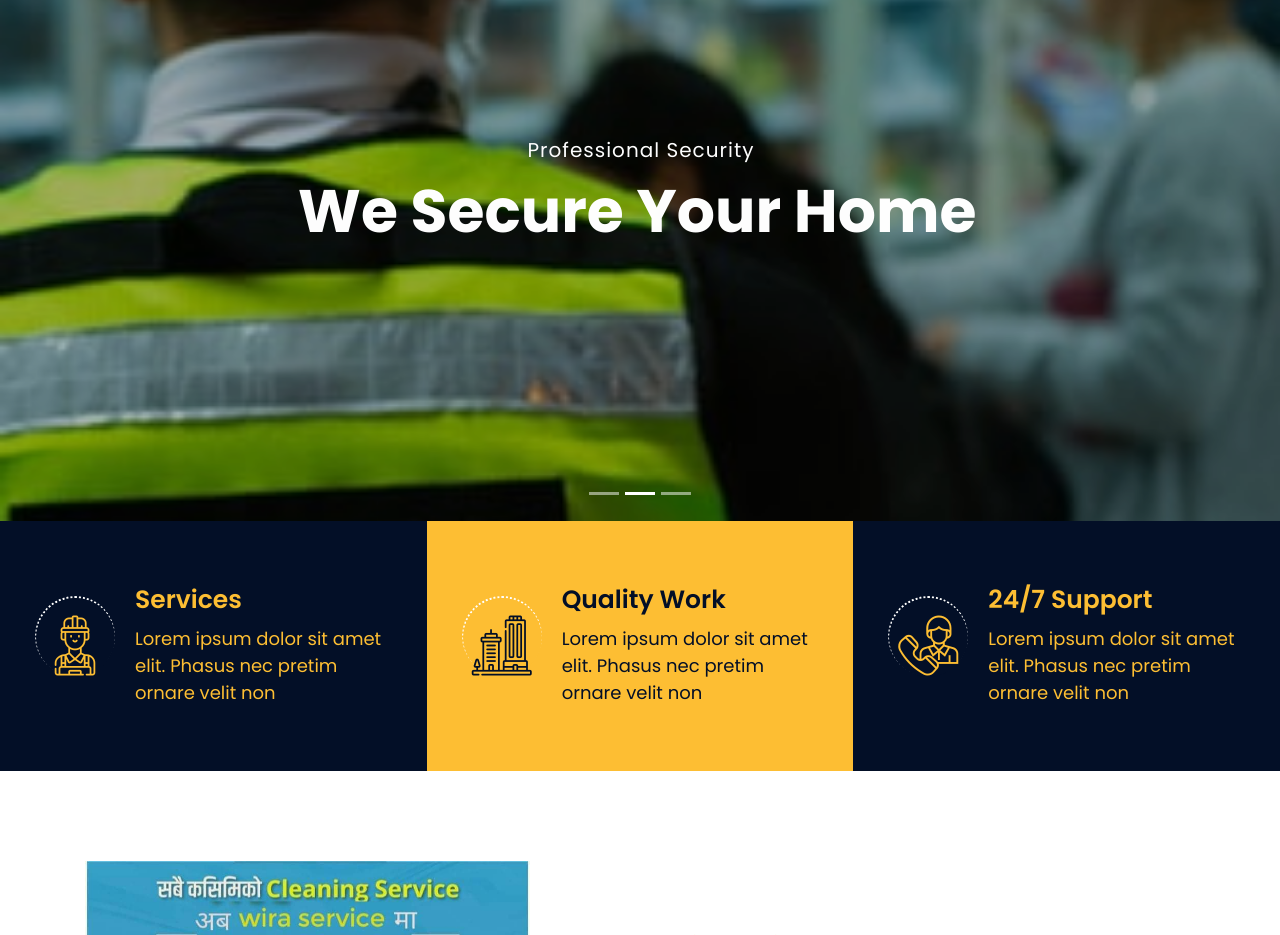
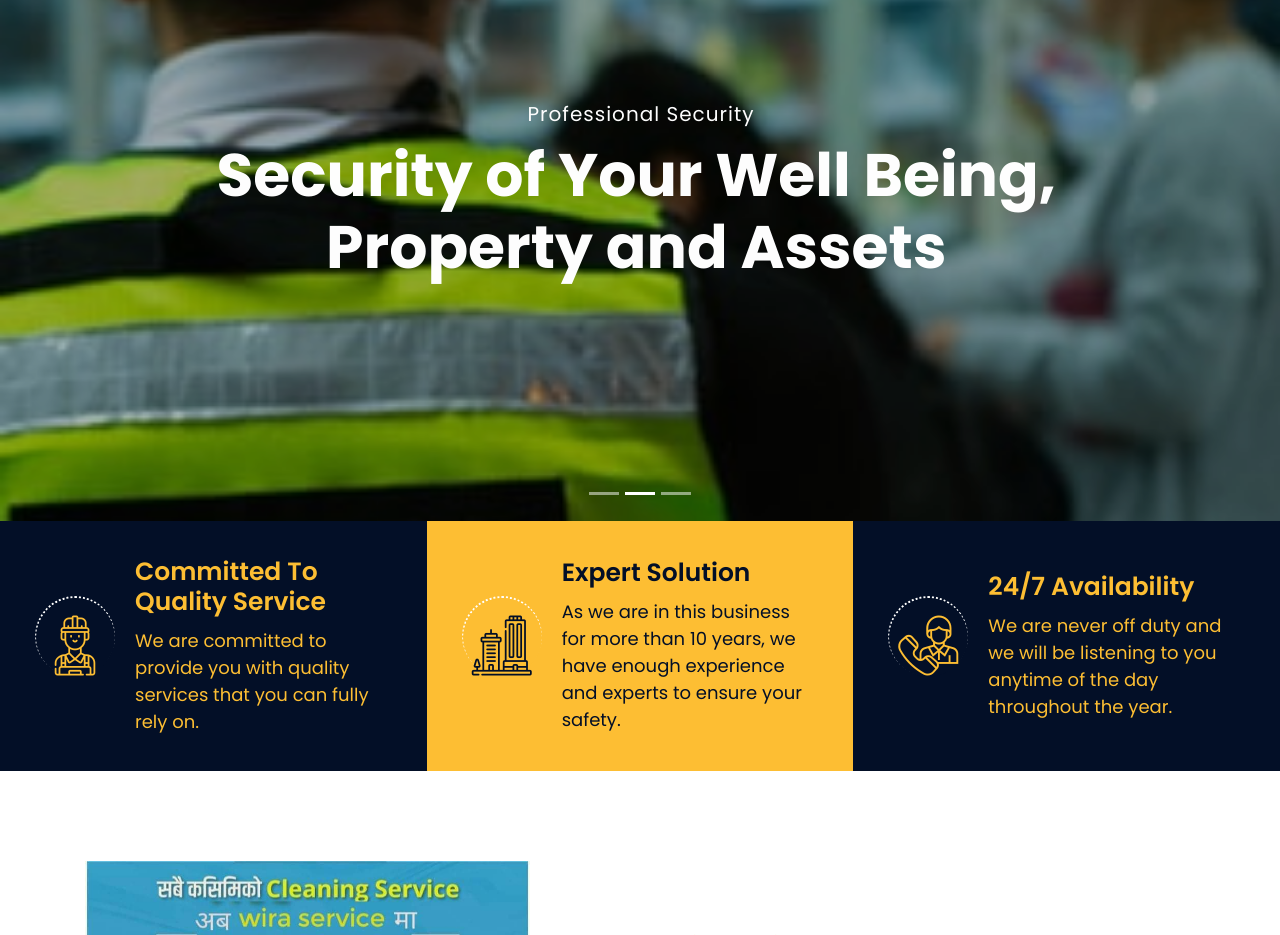
Before and after one commit to lioninthewild/Wira, a plain HTML site: page index.html in a window 1280 px wide. Shown: the part 280-1215 px from the top of the page. Drawn offline with nearby package versions, Linux system fonts and the light colour scheme.

Commit message:
Add descriptions and slogans on carasoel

```diff
--- a/index.html
+++ b/index.html
@@ -149,7 +149,7 @@
                 <img src="img/secur.jpeg" alt="Carousel Image">
                 <div class="carousel-caption">
                     <p class="animated fadeInRight">Professional Security</p>
-                    <h1 class="animated fadeInLeft">We Secure Your Home</h1>
+                    <h1 class="animated fadeInLeft">Security of Your Well Being, Property and Assets</h1>
                     <!-- <a class="btn animated fadeInUp" href="#">Get Appointment</a> -->
                 </div>
             </div>
@@ -158,7 +158,7 @@
                 <img src="img/clean.jpeg" alt="Carousel Image">
                 <div class="carousel-caption">
                     <p class="animated fadeInRight">We Are Trusted</p>
-                    <h1 class="animated fadeInLeft">For Your Dream Home</h1>
+                    <h1 class="animated fadeInLeft">Feel Secured, Feel Home</h1>
                     <!-- <a class="btn animated fadeInUp" href="#">Get Appointment</a> -->
                 </div>
             </div>
@@ -187,8 +187,8 @@
                             <i class="flaticon-worker"></i>
                         </div>
                         <div class="feature-text">
-                            <h3>Services</h3>
-                            <p>Lorem ipsum dolor sit amet elit. Phasus nec pretim ornare velit non</p>
+                            <h3>Committed To Quality Service</h3>
+                            <p>We are committed to provide you with quality services that you can fully rely on. </p>
                         </div>
                     </div>
                 </div>
@@ -198,8 +198,8 @@
                             <i class="flaticon-building"></i>
                         </div>
                         <div class="feature-text">
-                            <h3>Quality Work</h3>
-                            <p>Lorem ipsum dolor sit amet elit. Phasus nec pretim ornare velit non</p>
+                            <h3>Expert Solution</h3>
+                            <p>As we are in this business for more than 10 years, we have enough experience and experts to ensure your safety.</p>
                         </div>
                     </div>
                 </div>
@@ -209,8 +209,8 @@
                             <i class="flaticon-call"></i>
                         </div>
                         <div class="feature-text">
-                            <h3>24/7 Support</h3>
-                            <p>Lorem ipsum dolor sit amet elit. Phasus nec pretim ornare velit non</p>
+                            <h3>24/7 Availability</h3>
+                            <p> We are never off duty and we will be listening to you anytime of the day throughout the year. </p>
                         </div>
                     </div>
                 </div>
```
